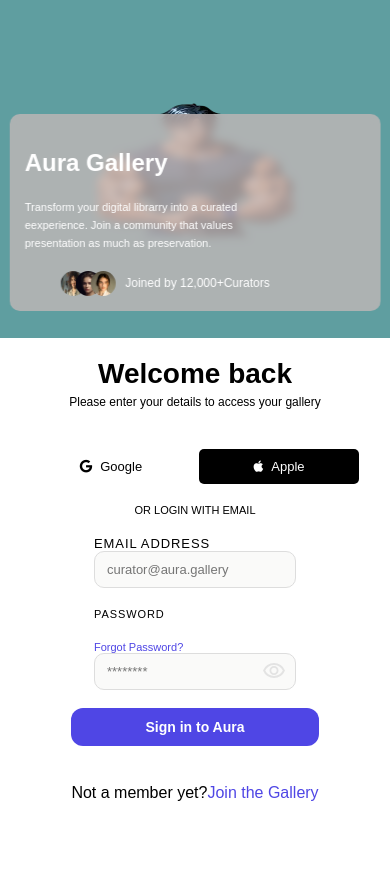
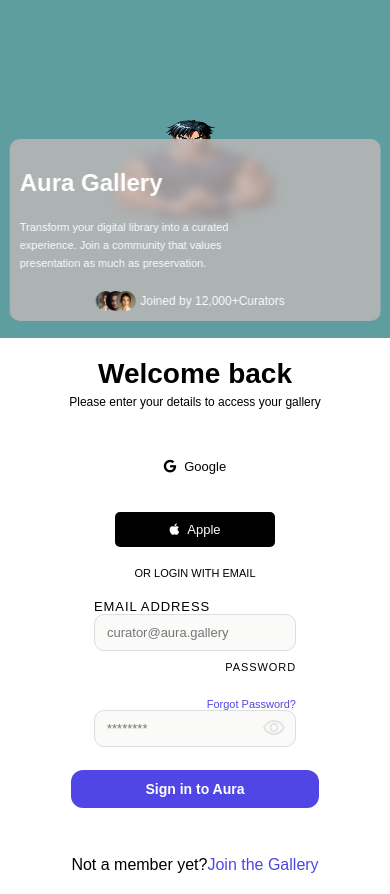
Before and after one commit to Crimson-Angel-awsome/aura-gallery-frontend, a website: page index.html in a window 390 px wide. Before the commit the page ends 844 px from the top, so only its background shows below. Drawn offline with Linux system fonts and the light colour scheme.

Commit message:
newest commit

```diff
--- a/index.html
+++ b/index.html
@@ -12,7 +12,7 @@
     <section class="Gallery">
         <div>
             <h1>Aura Gallery</h1>
-            <span> Transform your digital librarry into a curated</br> eexperience. Join a community that values</br> presentation as much as preservation.</span>
+            <span> Transform your digital library into a curated</br> experience. Join a community that values</br> presentation as much as preservation.</span>
             <div class="curators">
                <div class="images">
                    <img src="../images/wo1.jpg" alt="">
@@ -33,7 +33,7 @@
             <i class="fa-brands fa-apple"></i>Apple</button>
         </div>
         <span>OR LOGIN WITH EMAIL</span>
-        <form action="" onsubmit="loginUser(event)">
+        <form action="">
             <div id="lg_details">
                 <div>
                     <label for="email">EMAIL ADDRESS</label><br>
--- a/welcome-authentication.css
+++ b/welcome-authentication.css
@@ -274,18 +274,29 @@ form{
 @media (max-width: 480px) {
     .Gallery {
         height: 40vh;
+        background-size: 40% 30%;
     }
 
     .Gallery > div {
-        width: 95%;
-        left: 50%;
-        transform: translateX(-50%);
-        padding: 15px;
+         width: 95%;
+        padding: 10px;
+        bottom: 5%;
+    }
+
+    .curators {
+        margin-left: 0;
+        gap: 5px;
     }
 
     .Gallery > div > span {
         font-size: 11px;
     }
+
+    .images img {
+        width: 20px;
+        height: 20px;
+    }
+
 
     .Details {
         padding-top: 20px;
@@ -305,6 +316,8 @@ form{
     }
 
     .login-buttons {
+         flex-direction: column;
+        align-items: center;
         gap: 8px;
     }
 
@@ -319,6 +332,15 @@ form{
         font-size: 11px;
     }
 
+    form {
+        padding: 0 10px;
+        gap: 15px;
+    }
+
+     #lg_details {
+        gap: 10px;
+    }
+
     input[type="email"],
     input[type="password"],
     input[type="text"] {
@@ -329,12 +351,15 @@ form{
     }
 
     .straight {
-        gap: 3px;
+         flex-direction: column;
+        align-items: flex-start;
+        gap: 5px;
     }
 
     .straight label,
     .straight a {
         font-size: 11px;
+        align-self: flex-end;
     }
 
     .sign-in-btn {
@@ -353,4 +378,7 @@ form{
     .Details h5 {
         font-size: 18px;
     }
+    form {
+        max-width: 500px;
+    }
 }
--- a/welcome-authentication.js
+++ b/welcome-authentication.js
@@ -36,36 +36,36 @@ if (form) {
       passwordInput.focus();
       return;
     }
-    function loginUser(event) {
-  event.preventDefault();
-  console.log("Login function working");
-}
+  alert('Login successful!');
+    window.location.href = "library.html";
+    localStorage.setItem('token', 'mock-token');
+
 
     // Make API call to login
-    try {
-      const response = await fetch('/api/login', {
-        method: 'POST',
-        headers: {
-          'Content-Type': 'application/json',
-        },
-        body: JSON.stringify({ email, password }),
-      });
+//     try {
+//       const response = await fetch('/api/login', {
+//         method: 'POST',
+//         headers: {
+//           'Content-Type': 'application/json',
+//         },
+//         body: JSON.stringify({ email, password }),
+//       });
 
-      const data = await response.json();
+//       const data = await response.json();
 
-      if (response.ok) {
-        alert('Login successful!');
-         window.location.href = "library.html";
-        localStorage.setItem('token', data.token); // Store JWT token
-        // Optionally redirect to gallery page
-        // window.location.href = 'gallery.html';
-      } else {
-        alert(data.message || 'Login failed');
-      }
-    } catch (error) {
-      alert('An error occurred. Please try again.');
-      console.error('Login error:', error);
-    }
+//       if (response.ok) {
+//         alert('Login successful!');
+//          window.location.href = "library.html";
+//         localStorage.setItem('token', data.token); // Store JWT token
+//         // Optionally redirect to gallery page
+//         // window.location.href = 'gallery.html';
+//       } else {
+//         alert(data.message || 'Login failed');
+//       }
+//     } catch (error) {
+//       alert('An error occurred. Please try again.');
+//       console.error('Login error:', error);
+//     }
 
     form.reset();
     passwordInput.type = 'password';
```
